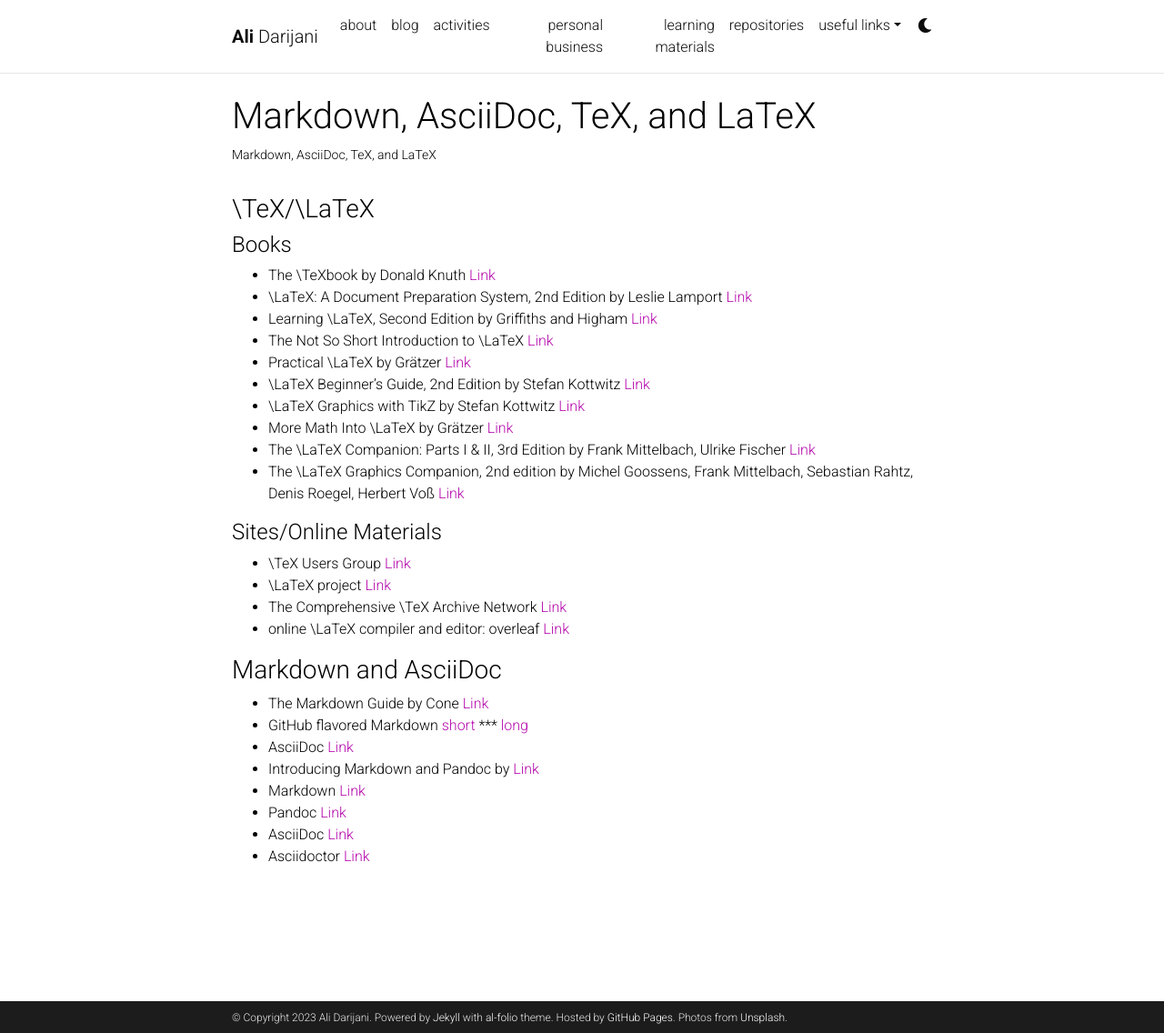
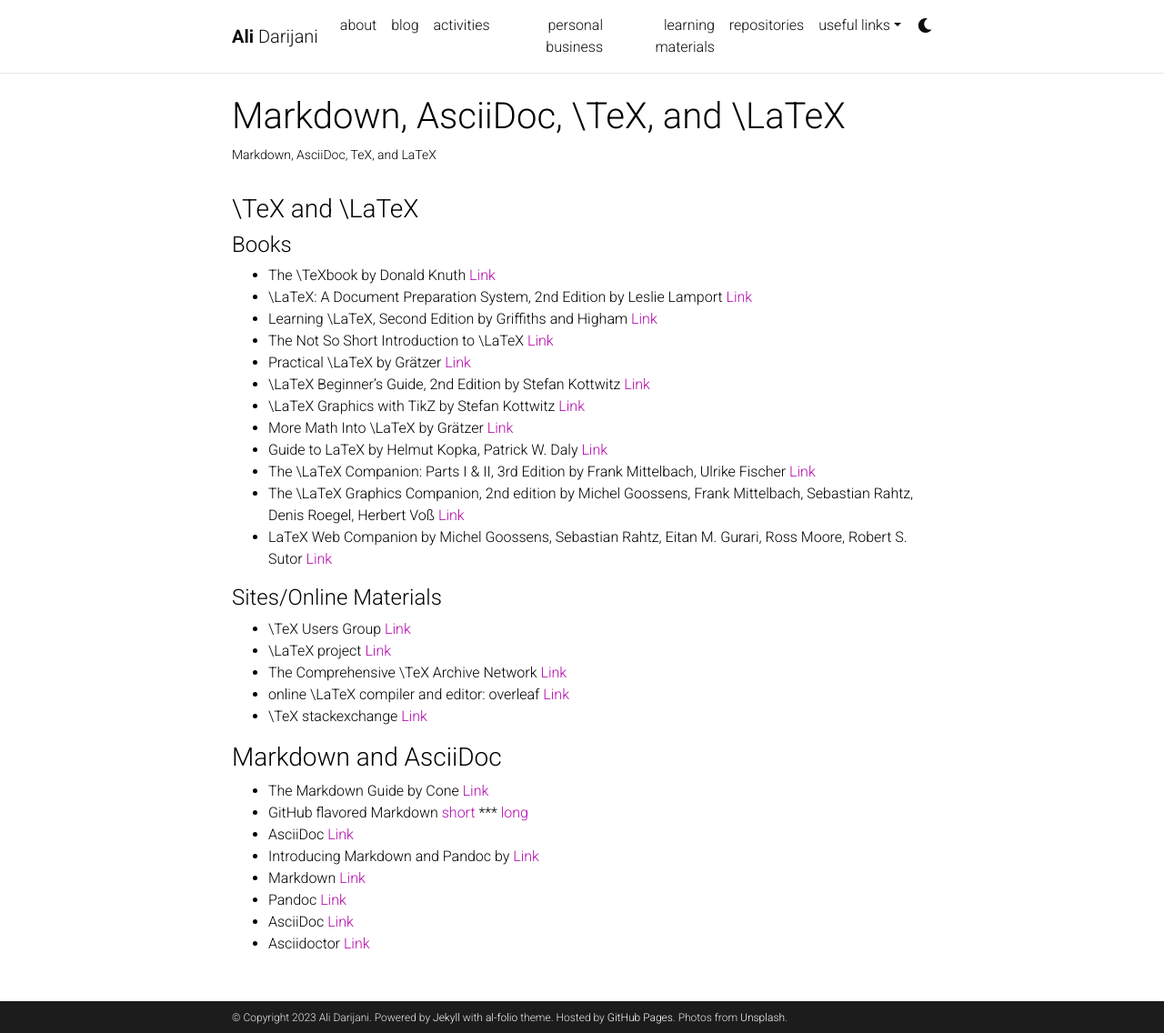
Before and after one commit to adarijani/adarijani.github.io_archived, a Jekyll site: the page built from _projects/t_03_typesetting.md, in a window 1280 px wide and 1136 px high. Shown: the whole window at 91% size. Built offline with Jekyll 4.4.1, drawn with Linux system fonts in a browser that asks for light colours; comment, search, counter and statistics services are not loaded; a style sheet for code colours, icons or effects is not loaded.

Commit message:
Update t_03_typesetting.md

```diff
--- a/_projects/t_03_typesetting.md
+++ b/_projects/t_03_typesetting.md
@@ -1,13 +1,13 @@
 ---
 layout: page
-title: Markdown, AsciiDoc, TeX, and LaTeX
+title: Markdown, AsciiDoc, \TeX, and \LaTeX
 description: Markdown, AsciiDoc, TeX, and LaTeX
 img: assets/img/svg/tex.svg
 importance: 3
 category: teaching
 ---
 
-### \TeX/\LaTeX
+### \TeX and \LaTeX
 
 #### Books
 
@@ -19,8 +19,10 @@ category: teaching
 * \LaTeX Beginner’s Guide, 2nd Edition by Stefan Kottwitz [Link](https://www.oreilly.com/library/view/latex-beginners-guide/9781801078658/)
 * \LaTeX Graphics with TikZ by Stefan Kottwitz [Link](https://www.oreilly.com/library/view/latex-graphics-with/9781804618233/)
 * More Math Into \LaTeX by Grätzer [Link](https://link.springer.com/book/10.1007/978-3-319-23796-1)
+* Guide to LaTeX by Helmut Kopka, Patrick W. Daly [Link](https://www.informit.com/store/guide-to-latex-adobe-reader-9780321639653?ranMID=24808)
 * The \LaTeX Companion: Parts I & II, 3rd Edition by Frank Mittelbach, Ulrike Fischer [Link](https://www.informit.com/store/latex-companion-parts-i-ii-3rd-edition-9780138166489?ranMID=24808)
 * The \LaTeX Graphics Companion, 2nd edition by Michel Goossens, Frank Mittelbach, Sebastian Rahtz, Denis Roegel, Herbert Voß [Link](https://www.lehmanns.de/shop/mathematik-informatik/58611042-9783965433038-the-latex-graphics-companion)
+* LaTeX Web Companion by Michel Goossens, Sebastian Rahtz, Eitan M. Gurari, Ross Moore, Robert S. Sutor [Link](https://www.informit.com/store/latex-web-companion-integrating-tex-html-and-xml-9780201433111?ranMID=24808)
 
 #### Sites/Online Materials
 
@@ -28,6 +30,7 @@ category: teaching
 * \LaTeX project [Link](https://www.latex-project.org/)
 * The Comprehensive \TeX Archive Network [Link](https://ctan.org/)
 * online \LaTeX compiler and editor: overleaf [Link](https://www.overleaf.com/)
+* \TeX stackexchange [Link](https://tex.stackexchange.com/)
 
 ### Markdown and AsciiDoc
 
```
